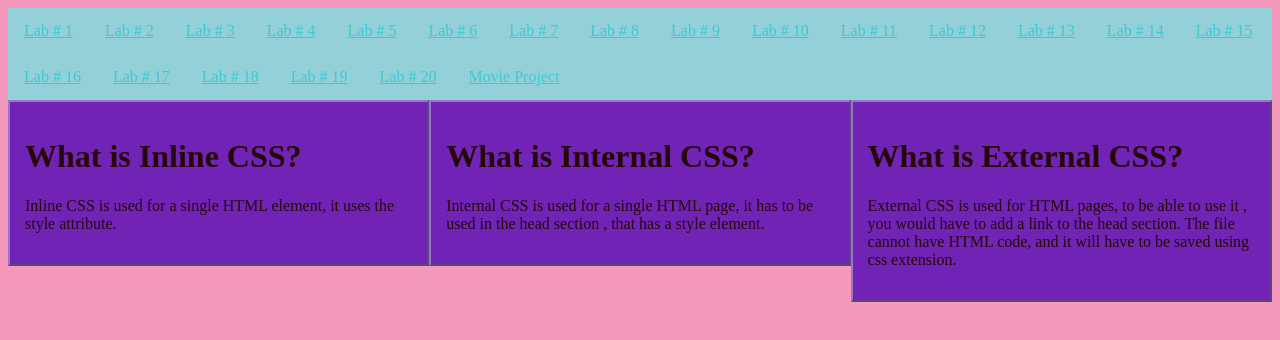
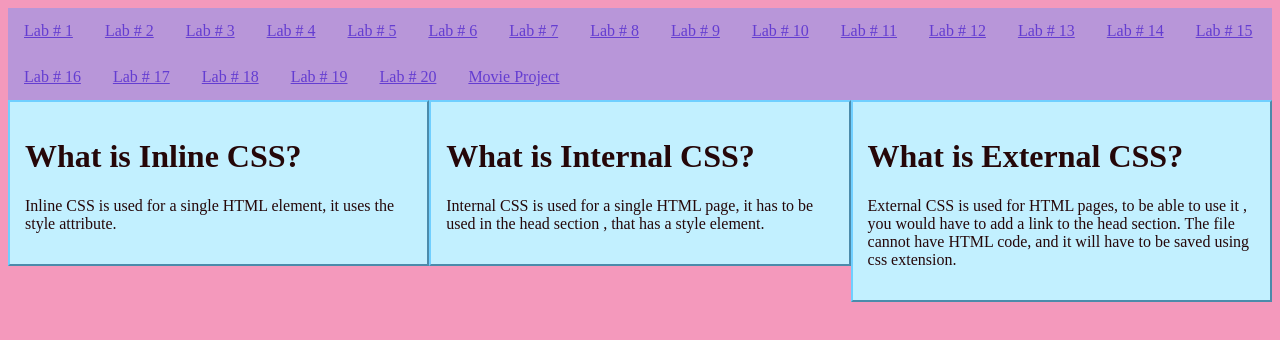
Before and after one commit to WrongBox/Web-Academy-2021, a plain HTML site: page Lab9/Lab9.html in a window 1280 px wide. Drawn offline with Linux system fonts and the light colour scheme.

Commit message:
I changed the colors.

```diff
--- a/mainPortfolio.css
+++ b/mainPortfolio.css
@@ -11,33 +11,33 @@ body{
 
   /* style of the nagiagtion bar */
   .topnav{
-    background-color:#94D0D8;
+    background-color:#b896d9;
     overflow: hidden;
   }
   /* style the links inside the navigation bar*/
   .topnav a{
-    color:#3DC9D2 ;
+    color:#643dd1 ;
     float: left;
     display: block;
     text-algin: center;
     padding: 14px 16px;
   }
   .topnav a:hover{
-    background-color:#4C2096;
-    color:#000000
+    background-color:#8fceff;
+    color:#476cff
   }
   .header{
-    background-color:#8BAEFF;
+    background-color:#c48aff;
     padding: 20px;
     text-align: center;
-    color:#E41581;
+    color:#ff75b8;
   }
   /*Creates 3 equal colums that float next to each other*/
   .column{
     float:left;
     width:33.33%;
     padding:15px;
-    background-color:#7123B5;
-    border: 2px  outset #9776CE;
+    background-color:#c2f0ff;
+    border: 2px  outset #70cfff;
 
   }
```
Also changed, not shown: index.html (+1 -0 lines).
